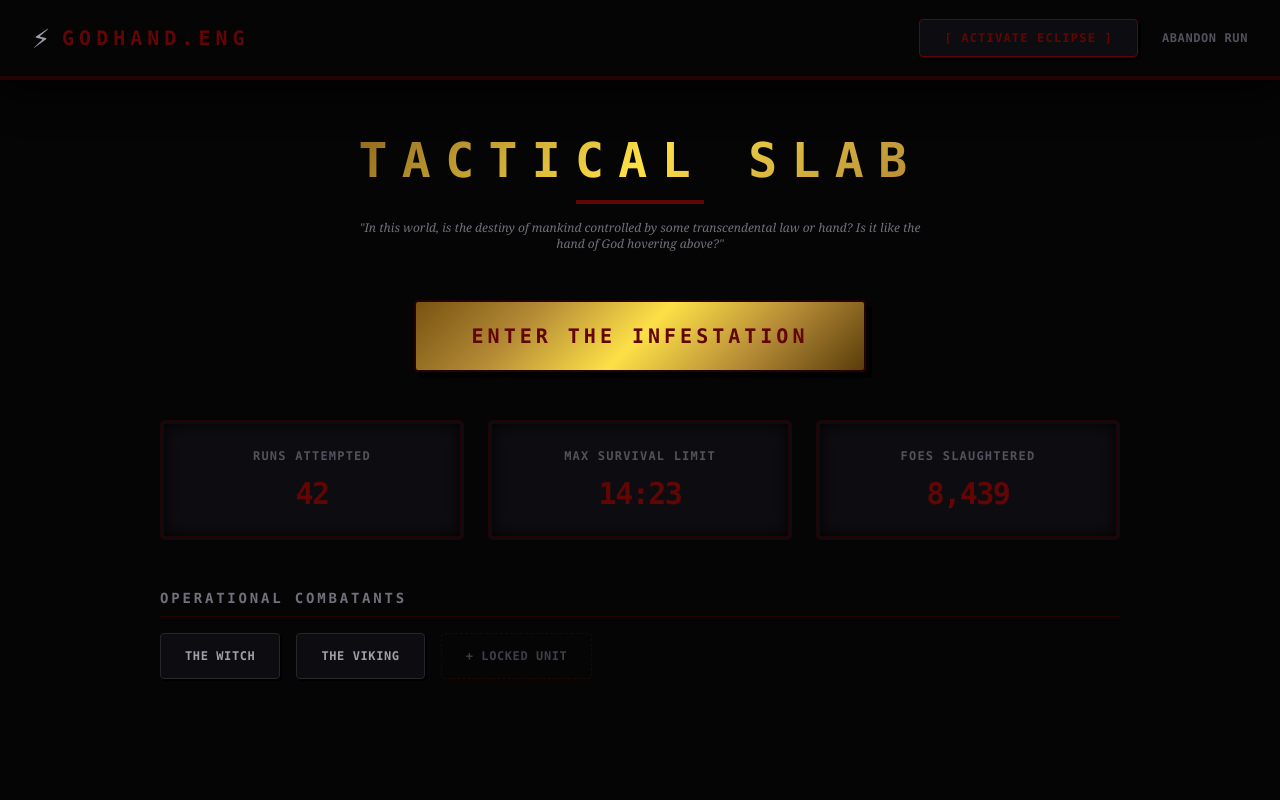
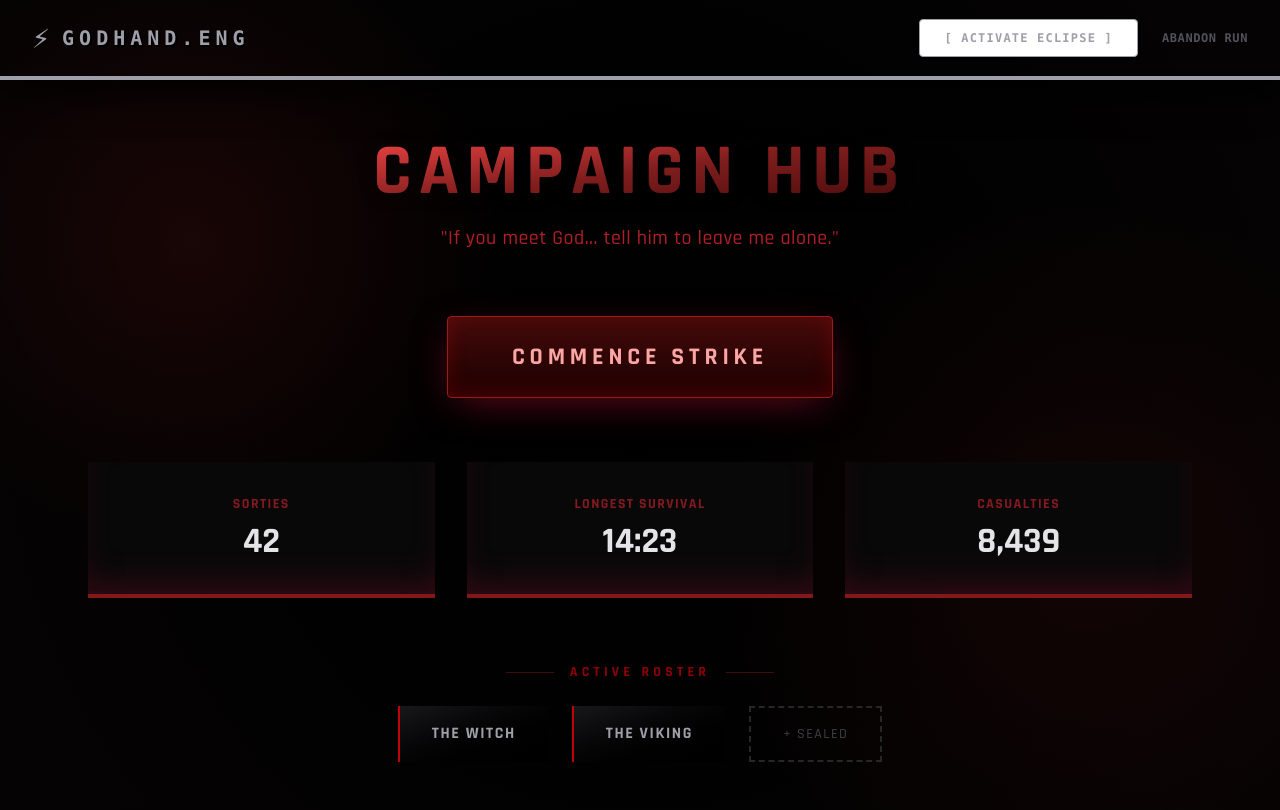
Before and after one commit to MaiSlan/capstone-game-vs, a React app in the folder frontend/: page /home in a window 1280 px wide. Built offline with nearby package versions, Linux system fonts and the light colour scheme; sample sign-in values are in the browser's storage; the HTML template or start-up script is replaced by a standard one.

Commit message:
Change on UI Homepage

```diff
--- a/frontend/src/index.css
+++ b/frontend/src/index.css
@@ -1,59 +1,62 @@
 /* src/index.css */
+@import url('https://fonts.googleapis.com/css2?family=Cinzel:wght@400;700;900&family=Rajdhani:wght@500;600;700&display=swap');
 @import "tailwindcss";
 
+@custom-variant dark (&:where(.dark, .dark *));
+
 @theme {
-  /* --- GUTS / GODHAND ARCHETYPE (DARK) --- */
-  --color-guts-abyss: #050506;          /* Deep void, darker than standard black */
-  --color-guts-obsidian: #0d0d11;       /* Background for cards and slabs */
-  --color-guts-iron-dark: #1b1b1f;      /* Raw, hammered iron plate shadow */
-  --color-guts-iron-light: #4a4a54;     /* Forged steel highlight lines */
-  --color-guts-blood-dry: #260303;      /* Base coagulated blood tone */
-  --color-guts-blood-fresh: #610505;    /* Visceral crimson accent */
-
-  /* --- GRIFFITH / BAND OF THE HAWK ARCHETYPE (LIGHT) --- */
-  --color-hawk-cream: #faf7f0;          /* Warm, ancient parchment/palace marble */
-  --color-hawk-ivory: #fffefb;          /* Pure divine white highlight */
-  --color-hawk-royal-blue: #026496;     /* Deep sky/military banner blue */
-  --color-hawk-sky-glow: #e0f2fe;       /* Ethereal atmosphere aura */
-  --color-hawk-gold-dull: #926a1e;      /* Burnished, historical brass */
-  --color-hawk-gold-bright: #eab308;    /* Radiating royal crown gold */
+  --font-royal: 'Cinzel', serif;
+  --font-grim: 'Rajdhani', sans-serif;
 }
 
-/* Let Tailwind v4 read manual .dark class toggles on the HTML element */
-@custom-variant dark (&:where(.dark, .dark *));
-
-/* --- CUSTOM TEXTURE & METALLIC GRADIENT ENGINE --- */
-
-/* Burnished, layered gold texture for the Hawk of Light */
-.texture-burnished-gold {
-  background: linear-gradient(135deg, #785311 0%, #b48a36 25%, #fde047 50%, #b48a36 75%, #583c0a 100%);
+:root {
+  /* LIGHT MODE: Griffith / Royal Elements */
+  --theme-bg-base: #fdfbf7;
+  /* Divine Sunburst Pattern */
+  --theme-bg-pattern: repeating-conic-gradient(from 0deg at 50% -10%, rgba(212,175,55,0.05) 0deg 5deg, transparent 5deg 10deg);
+  --theme-title-grad: linear-gradient(135deg, #b48a36 0%, #fde047 50%, #926a1e 100%);
+  --theme-btn-bg: linear-gradient(to right, #fdf6e3, #ffffff);
+  --theme-btn-border: #d4af37;
+  --theme-btn-shadow: 0 10px 40px -10px rgba(212, 175, 55, 0.6);
+  --theme-btn-text: #78350f;
 }
 
-/* Cold, hammered iron plating for the Black Swordsman */
-.texture-forged-iron {
-  background: linear-gradient(135deg, #0c0c0e 0%, #2a2a35 35%, #16161a 65%, #050506 100%);
+.dark {
+  /* DARK MODE: Guts / Godhand Elements */
+  --theme-bg-base: #050303;
+  /* Gooey / Abyss Pattern mimicking bleeding darkness */
+  --theme-bg-pattern:
+    radial-gradient(circle at 15% 30%, rgba(153, 27, 27, 0.15) 0%, transparent 25%),
+    radial-gradient(circle at 85% 70%, rgba(153, 27, 27, 0.1) 0%, transparent 30%),
+    radial-gradient(circle at 50% 50%, #000000 0%, #050303 100%);
+  --theme-title-grad: linear-gradient(to bottom right, #ef4444, #7f1d1d, #450a0a);
+  --theme-btn-bg: linear-gradient(to bottom, #450a0a, #1a0000);
+  --theme-btn-border: #991b1b;
+  --theme-btn-shadow: 0 10px 40px -10px rgba(220, 20, 60, 0.5), inset 0 -5px 20px rgba(255, 0, 0, 0.2);
+  --theme-btn-text: #fca5a5;
 }
 
-/* Custom text masking for metallic typography headers */
-.text-metallic-gold {
-  background: linear-gradient(135deg, #926a1e 0%, #fde047 50%, #b48a36 100%);
+/* Masterclass Utility Classes */
+.theme-canvas {
+  background-color: var(--theme-bg-base);
+  background-image: var(--theme-bg-pattern);
+}
+
+.theme-title-text {
+  background: var(--theme-title-grad);
   -webkit-background-clip: text;
   -webkit-text-fill-color: transparent;
+  filter: drop-shadow(0 2px 10px rgba(0,0,0,0.1));
 }
 
-.text-metallic-iron {
-  background: linear-gradient(135deg, #4a4a54 0%, #a1a1aa 50%, #1b1b1f 100%);
-  -webkit-background-clip: text;
-  -webkit-text-fill-color: transparent;
+.theme-main-action {
+  background: var(--theme-btn-bg);
+  border: 1px solid var(--theme-btn-border);
+  box-shadow: var(--theme-btn-shadow);
+  color: var(--theme-btn-text);
+  transition: all 0.4s cubic-bezier(0.4, 0, 0.2, 1);
 }
-
-/* Sharp, medieval frame borders instead of smooth modern lines */
-.border-hawk-double {
-  border-style: double;
-  border-width: 4px;
+.theme-main-action:hover {
+  transform: translateY(-2px) scale(1.02);
+  filter: brightness(1.2);
 }
-
-.border-guts-bruised {
-  border-style: solid;
-  border-width: 2px;
-}
--- a/frontend/src/pages/HomePage.jsx
+++ b/frontend/src/pages/HomePage.jsx
@@ -8,80 +8,84 @@ export default function HomePage() {
   const unlockedHeroes = ['The Witch', 'The Viking'];
 
   return (
-    <div className="min-h-screen pt-20 transition-colors duration-500 flex flex-col items-center select-none font-mono
-      bg-hawk-cream text-slate-800
-      dark:bg-guts-abyss dark:text-zinc-400 relative overflow-hidden">
-
+    <div className="theme-canvas min-h-screen pt-24 pb-12 transition-colors duration-700 font-royal dark:font-grim relative">
       <DashboardNavbar />
 
-      {/* Atmospheric Vignettes - Removing clean ambient circles for deep environmental overlays */}
-      <div className="absolute inset-0 bg-[radial-gradient(ellipse_at_top,_var(--tw-gradient-stops))] from-hawk-sky-glow/40 via-transparent to-transparent pointer-events-none dark:opacity-0 transition-opacity duration-700" />
-      <div className="absolute inset-0 bg-[radial-gradient(circle_at_center,_var(--tw-gradient-stops))] from-guts-blood-dry/20 via-transparent to-guts-abyss pointer-events-none opacity-0 dark:opacity-100 transition-opacity duration-700" />
+      <main className="w-full max-w-6xl mx-auto px-6 z-10 flex flex-col gap-16 relative">
 
-      <main className="w-full max-w-5xl p-8 z-10 flex flex-col gap-12 mt-6">
-
-        {/* Deep Fantasy Header Block */}
-        <header className="text-center flex flex-col items-center">
-          <h1 className="text-4xl md:text-5xl font-black uppercase tracking-[0.3em] mb-4 transition-all duration-500 text-metallic-gold dark:text-metallic-iron">
-            TACTICAL SLAB
+        {/* Header Section */}
+        <header className="text-center flex flex-col items-center mt-10">
+          <h1 className="theme-title-text text-5xl md:text-7xl font-black uppercase tracking-widest mb-4">
+            Campaign Hub
           </h1>
-          <div className="h-1 w-32 bg-hawk-gold-dull dark:bg-guts-blood-fresh transition-colors duration-500 mb-4" />
-          <p className="text-xs italic max-w-xl transition-colors duration-500 font-serif text-slate-600 dark:text-zinc-500">
-            "In this world, is the destiny of mankind controlled by some transcendental law or hand? Is it like the hand of God hovering above?"
+          <p className="text-lg md:text-xl max-w-2xl text-amber-700/80 dark:text-red-500/70 tracking-wide font-medium">
+            <span className="dark:hidden">"Dreams breathe life into men, and can cage them in suffering."</span>
+            <span className="hidden dark:inline">"If you meet God... tell him to leave me alone."</span>
           </p>
         </header>
 
-        {/* Master CTA Button - Textured as a Forged Relic Stamp */}
+        {/* Master Action Button */}
         <div className="flex justify-center">
           <button
             onClick={() => navigate('/select')}
-            className="px-14 py-5 rounded font-black text-xl uppercase tracking-[0.2em] transition-all duration-300 transform active:scale-95 cursor-pointer
-              texture-burnished-gold text-hawk-cream border-2 border-hawk-ivory shadow-[4px_4px_0px_#583c0a] hover:brightness-110
-              dark:texture-forged-iron dark:text-guts-blood-fresh dark:border-guts-blood-dry dark:shadow-[6px_6px_0px_#000000] dark:hover:text-red-400"
+            className="theme-main-action px-16 py-6 rounded-full dark:rounded-sm font-bold text-2xl uppercase tracking-[0.2em]"
           >
-            ENTER THE INFESTATION
+            Commence Strike
           </button>
         </div>
 
-        {/* Stats Grid - Designed as Heavy Stone Plaques / Scorched Iron Tablets */}
-        <section className="grid grid-cols-1 md:grid-cols-3 gap-6">
+        {/* Stats Section - Shape-Shifting Architecture */}
+        <section className="grid grid-cols-1 md:grid-cols-3 gap-8">
           {[
-            { label: 'RUNS ATTEMPTED', value: playerStats.runs },
-            { label: 'MAX SURVIVAL LIMIT', value: playerStats.bestTime },
-            { label: 'FOES SLAUGHTERED', value: playerStats.kills.toLocaleString() }
+            { label: 'Sorties', value: playerStats.runs },
+            { label: 'Longest Survival', value: playerStats.bestTime },
+            { label: 'Casualties', value: playerStats.kills.toLocaleString() }
           ].map((stat, i) => (
-            <div key={i} className="p-6 rounded border-hawk-double transition-all duration-500 flex flex-col items-center justify-center text-center
-              bg-hawk-ivory border-hawk-gold-dull shadow-[2px_2px_10px_rgba(146,106,30,0.1)]
-              dark:bg-guts-obsidian dark:border-guts-blood-dry dark:shadow-[inset_0_0_15px_rgba(0,0,0,0.9)]">
-              <span className="text-xs font-bold uppercase tracking-widest mb-3 text-slate-500 dark:text-zinc-600">
+            <div key={i} className="
+              relative flex flex-col items-center justify-center p-8 transition-all duration-700
+              /* LIGHT MODE: Royal Parchment / Palace Arches */
+              bg-white/80 backdrop-blur-md rounded-[2rem] rounded-tl-sm border border-amber-200/50 shadow-[0_15px_30px_-10px_rgba(212,175,55,0.15)]
+              /* DARK MODE: Visceral Monolith / Godhand Pillars */
+              dark:bg-zinc-950/90 dark:rounded-none dark:border-0 dark:border-b-4 dark:border-red-900 dark:shadow-[inset_0_-20px_40px_-20px_rgba(220,20,60,0.3)]
+            ">
+              <span className="text-sm font-bold uppercase tracking-widest mb-2 text-amber-600/70 dark:text-red-500/50">
                 {stat.label}
               </span>
-              <span className="text-3xl font-black tracking-tighter text-hawk-royal-blue dark:text-guts-blood-fresh">
+              <span className="text-4xl font-black text-slate-800 dark:text-zinc-200">
                 {stat.value}
               </span>
             </div>
           ))}
         </section>
 
-        {/* Roster Layout - Designed as an Unforgiving Slate Ledger */}
-        <section className="flex flex-col gap-4">
-          <h2 className="text-sm font-black uppercase tracking-[0.2em] border-b pb-2 transition-colors duration-500
-            border-hawk-gold-dull text-slate-800
-            dark:border-guts-blood-dry dark:text-zinc-500">
-            OPERATIONAL COMBATANTS
+        {/* Roster Section - Shape-Shifting Architecture */}
+        <section className="flex flex-col gap-6 items-center">
+          <h2 className="text-sm font-black uppercase tracking-[0.3em] text-amber-600/60 dark:text-red-600/60 flex items-center gap-4">
+            <span className="h-px w-12 bg-amber-200 dark:bg-red-900/50"></span>
+            Active Roster
+            <span className="h-px w-12 bg-amber-200 dark:bg-red-900/50"></span>
           </h2>
-          <div className="flex flex-wrap gap-4">
+
+          <div className="flex flex-wrap justify-center gap-6">
             {unlockedHeroes.map((hero, i) => (
-              <div key={i} className="px-6 py-3.5 rounded border font-bold uppercase tracking-wider text-xs transition-all duration-500
-                bg-white border-hawk-gold-dull text-hawk-royal-blue shadow-[1px_1px_0px_#926a1e]
-                dark:bg-guts-obsidian dark:border-zinc-800 dark:text-zinc-400 dark:shadow-[2px_2px_0px_#000000]">
+              <div key={i} className="
+                px-8 py-4 font-bold uppercase tracking-widest transition-all duration-500
+                /* LIGHT MODE: Regal Banner */
+                bg-gradient-to-b from-amber-50 to-white rounded-full border border-amber-200 text-amber-900 shadow-md
+                /* DARK MODE: Scorched Iron Plate */
+                dark:bg-gradient-to-br dark:from-zinc-900 dark:to-black dark:rounded-none dark:border-l-2 dark:border-t-0 dark:border-r-0 dark:border-b-0 dark:border-red-700 dark:text-zinc-400 dark:shadow-none
+              ">
                 {hero}
               </div>
             ))}
-            <div className="px-6 py-3.5 rounded border border-dashed text-xs font-bold uppercase tracking-wider flex items-center justify-center cursor-not-allowed
-              bg-slate-200/50 border-slate-400 text-slate-400
-              dark:bg-transparent dark:border-guts-blood-dry dark:text-zinc-700">
-              + LOCKED UNIT
+            <div className="
+              px-8 py-4 uppercase tracking-widest text-sm flex items-center justify-center cursor-not-allowed transition-all duration-500
+              /* LIGHT MODE */
+              bg-transparent border-2 border-dashed border-amber-200/50 text-amber-700/40 rounded-full
+              /* DARK MODE */
+              dark:bg-transparent dark:border-zinc-800 dark:text-zinc-700 dark:rounded-none
+            ">
+              + Sealed
             </div>
           </div>
         </section>
```
